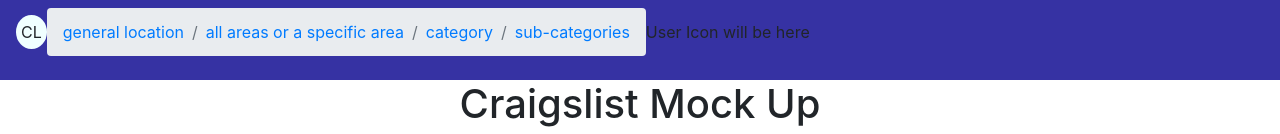
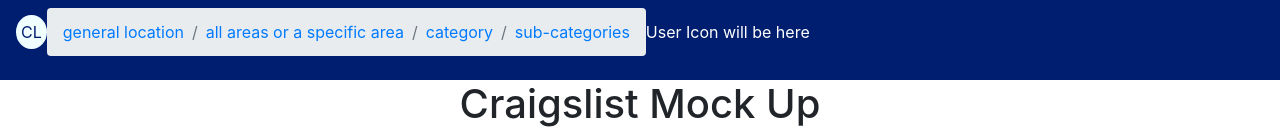
Before and after one commit to yellow-dogs-sunshine/mia-hackathon-5, a React (Create React App) app: page / in a window 1280 px wide. Shown: the top 134 px of the page. Built offline with nearby package versions, Linux system fonts and the light colour scheme.

Commit message:
chore: Applied colors from ui specs.

```diff
--- a/src/Components/Menu/Menu.css
+++ b/src/Components/Menu/Menu.css
@@ -3,8 +3,9 @@
   justify-content: space-between;
   align-items: center;
 
-  background-color: #3632a3;
+  background-color: #001e6f;
   padding: 0 1px;
+  color: white;
 }
 
 .logo {
@@ -12,8 +13,5 @@
   border-radius: 50%;
   padding: 5px;
   text-align: center;
+  color: #001e6f;
 }
-
-.crumbs-container {
-  background-color: blue;
-}
```
